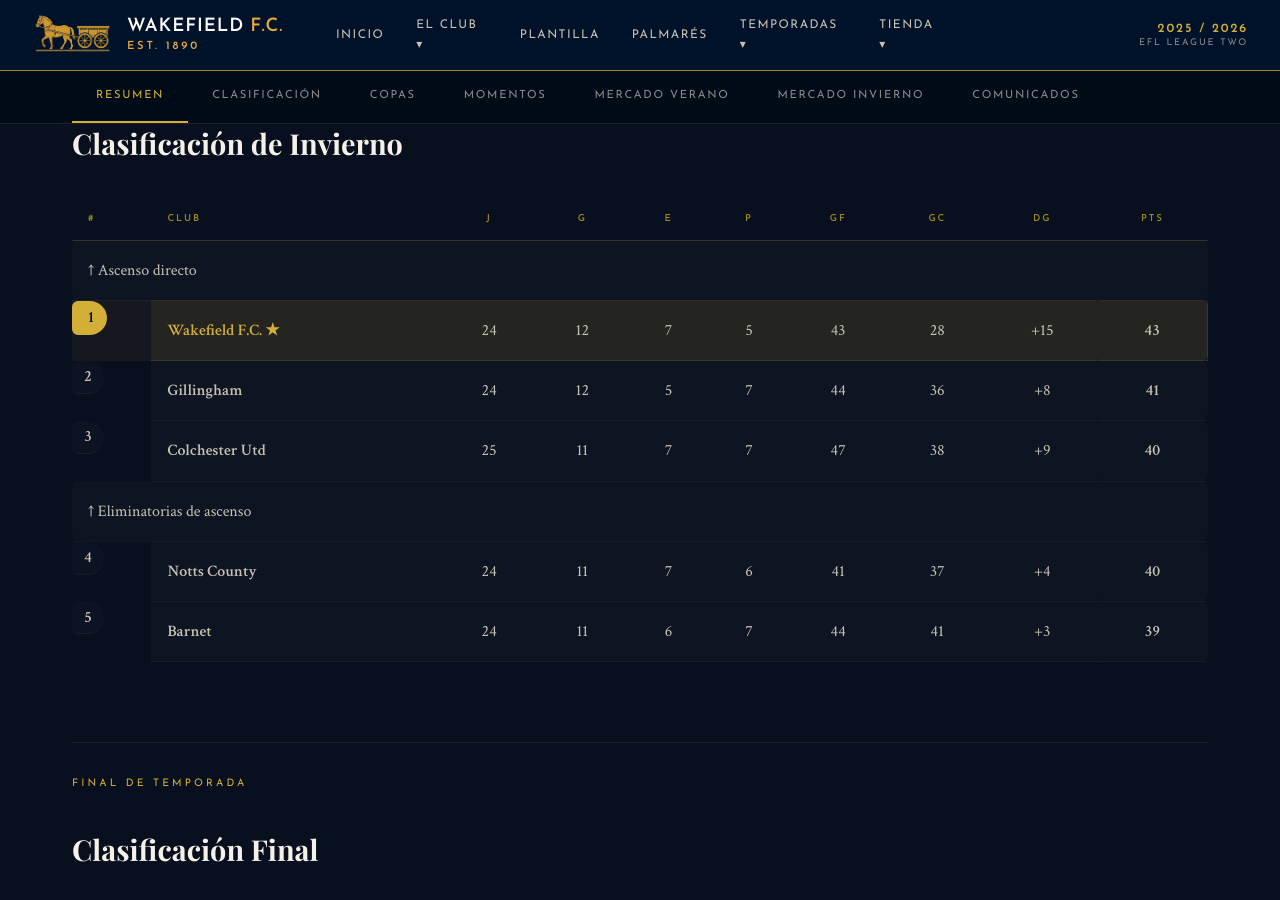
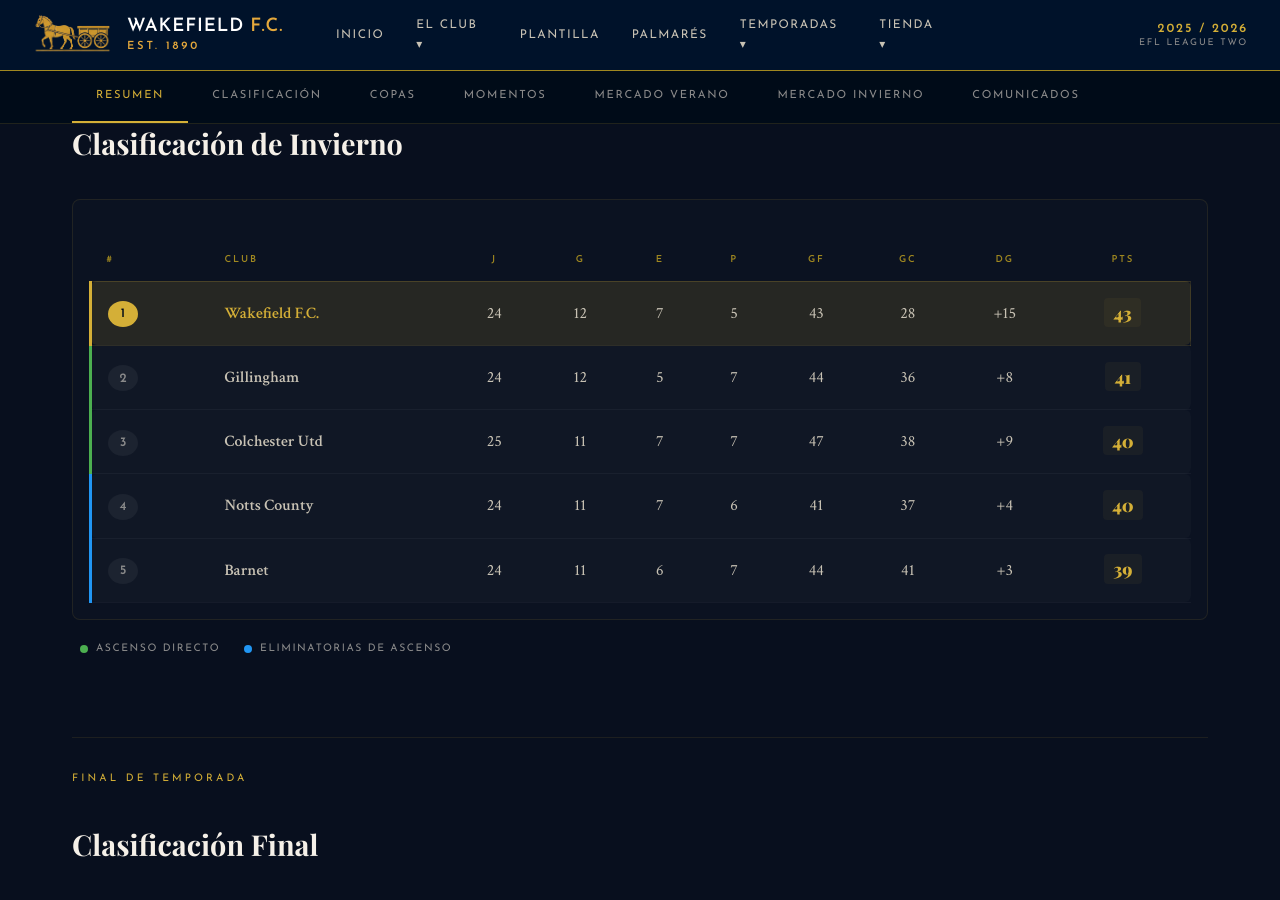
Before and after one commit to riise66/wakefieldfc, a Jekyll site: the page built from pages/temporada-2526.html, in a window 1280 px wide and 900 px high, scrolled down 1324 px. Built offline with Jekyll 4.4.1, drawn with Linux system fonts in a browser that asks for light colours; some web fonts are replaced; a style sheet for code colours, icons or effects is not loaded.

Commit message:
Update temporada-2526.html

```diff
--- a/pages/temporada-2526.html
+++ b/pages/temporada-2526.html
@@ -313,6 +313,8 @@
   <div id="clasificacion-invierno" class="temp-section">
     <div class="temp-section-label">Enero 2026 · Jornada 24</div>
     <h2>Clasificación de Invierno</h2>
+
+    <div class="table-responsive">
       <table class="tabla-clasificacion">
         <thead>
           <tr>
@@ -329,45 +331,59 @@
           </tr>
         </thead>
         <tbody>
-        <tr class="zona"><td colspan="10">↑ Ascenso directo</td></tr>
-        <tr class="wakefield">
-          <td class="tabla-pos">1</td>
-          <td class="tabla-club">Wakefield F.C. ★</td>
+          <!-- Añade la clase "ascenso-directo" a los top 3 -->
+          <tr class="wakefield ascenso-directo">
+            <td><span class="tabla-pos">1</span></td>
+            <td class="tabla-club">Wakefield F.C.</td>
             <td>24</td><td>12</td><td>7</td><td>5</td>
             <td>43</td><td>28</td><td>+15</td>
-          <td class="tabla-pts">43</td>
+            <td><span class="tabla-pts">43</span></td>
           </tr>
-        <tr>
-          <td class="tabla-pos">2</td>
+          <tr class="ascenso-directo">
+            <td><span class="tabla-pos">2</span></td>
             <td class="tabla-club">Gillingham</td>
             <td>24</td><td>12</td><td>5</td><td>7</td>
             <td>44</td><td>36</td><td>+8</td>
-          <td class="tabla-pts">41</td>
+            <td><span class="tabla-pts">41</span></td>
           </tr>
-        <tr>
-          <td class="tabla-pos">3</td>
+          <tr class="ascenso-directo">
+            <td><span class="tabla-pos">3</span></td>
             <td class="tabla-club">Colchester Utd</td>
             <td>25</td><td>11</td><td>7</td><td>7</td>
             <td>47</td><td>38</td><td>+9</td>
-          <td class="tabla-pts">40</td>
+            <td><span class="tabla-pts">40</span></td>
           </tr>
-        <tr class="zona"><td colspan="10">↑ Eliminatorias de ascenso</td></tr>
-        <tr>
-          <td class="tabla-pos">4</td>
+
+          <!-- Añade la clase "playoffs" del 4º al 7º -->
+          <tr class="playoffs">
+            <td><span class="tabla-pos">4</span></td>
             <td class="tabla-club">Notts County</td>
             <td>24</td><td>11</td><td>7</td><td>6</td>
             <td>41</td><td>37</td><td>+4</td>
-          <td class="tabla-pts">40</td>
+            <td><span class="tabla-pts">40</span></td>
           </tr>
-        <tr>
-          <td class="tabla-pos">5</td>
+          <tr class="playoffs">
+            <td><span class="tabla-pos">5</span></td>
             <td class="tabla-club">Barnet</td>
             <td>24</td><td>11</td><td>6</td><td>7</td>
             <td>44</td><td>41</td><td>+3</td>
-          <td class="tabla-pts">39</td>
+            <td><span class="tabla-pts">39</span></td>
           </tr>
         </tbody>
       </table>
+    </div>
+
+    <!-- Leyenda visual -->
+    <div class="tabla-leyenda">
+      <div class="leyenda-item">
+        <span class="leyenda-dot dot-directo"></span>
+        Ascenso Directo
+      </div>
+      <div class="leyenda-item">
+        <span class="leyenda-dot dot-playoff"></span>
+        Eliminatorias de Ascenso
+      </div>
+    </div>
   </div>
 
   <!-- CLASIFICACIÓN FINAL -->
```
Lines whose indentation alone changed are shown as unchanged.
